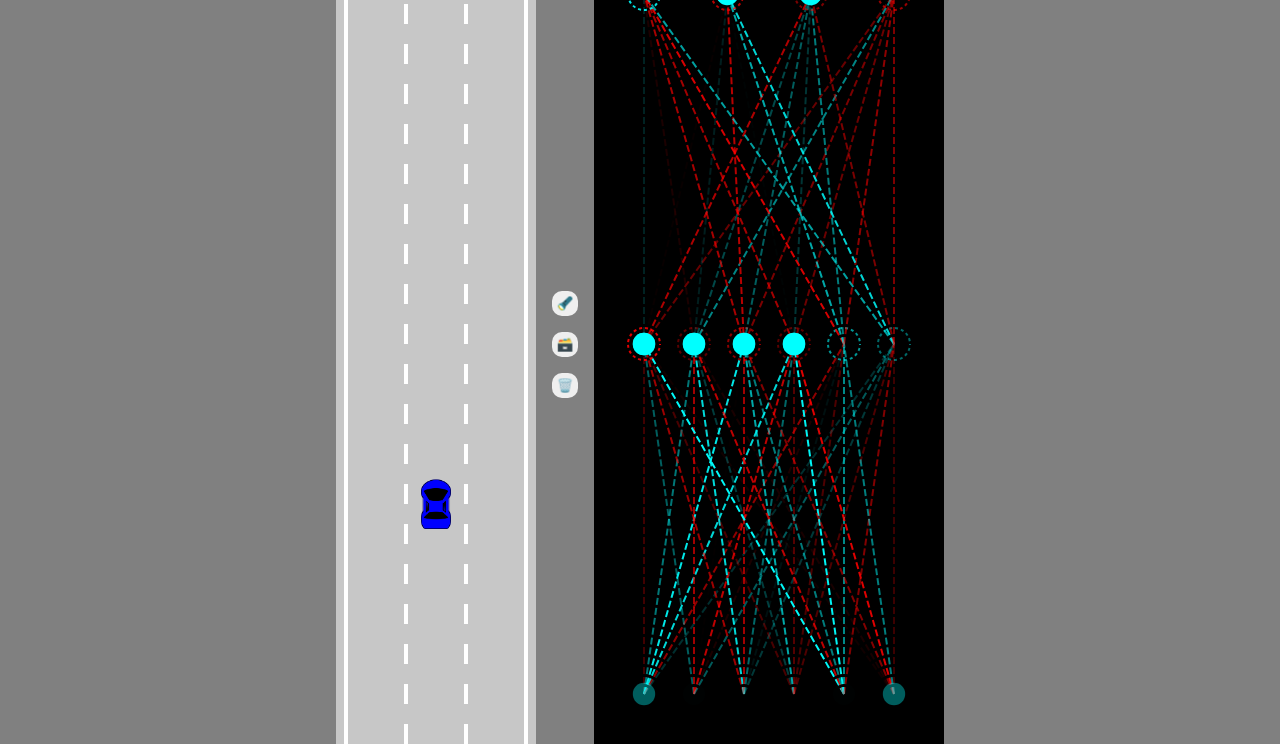
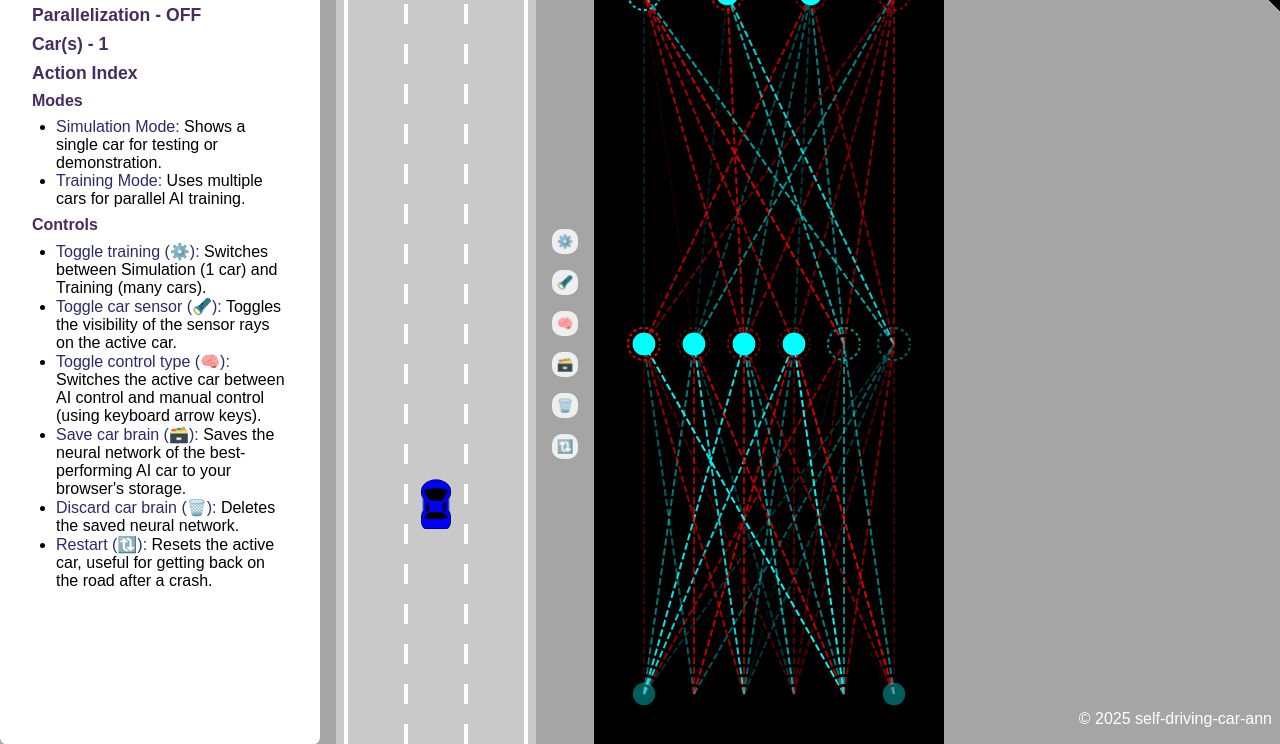
Before and after one commit to Suman373/self-driving-car, a website: page index.html in a window 1280 px wide. Shown: the part 56-800 px from the top of the page. Drawn offline with Linux system fonts and the light colour scheme.

Commit message:
feat:action index,mode btn, training btn added

```diff
--- a/index.html
+++ b/index.html
@@ -6,16 +6,62 @@
     <meta name="viewport" content="width=device-width, initial-scale=1.0">
     <title>Self driving car with ANN</title>
     <link rel="stylesheet" href="style.css">
+    <link rel="stylesheet" href="https://cdnjs.cloudflare.com/ajax/libs/font-awesome/7.0.0/css/all.min.css"
+        integrity="sha512-DxV+EoADOkOygM4IR9yXP8Sb2qwgidEmeqAEmDKIOfPRQZOWbXCzLC6vjbZyy0vPisbH2SyW27+ddLVCN+OMzQ=="
+        crossorigin="anonymous" referrerpolicy="no-referrer" />
 </head>
 
 <body>
+    <aside class="information-section">
+        <div class="content-wrapper">
+            <h2>Mode - <span id="training-mode-h1"></span></h2>
+            <h2>Parallelization - <span id="parallel-h1"></span></h2>
+            <h2>Car(s) - <span id="numcars-h1"></span></h2>
+            <h2>Action Index</h2>
+            <h3>Modes</h3>
+            <ul>
+                <li><span>Simulation Mode:</span> Shows a single car for testing or demonstration.</li>
+                <li><span>Training Mode:</span> Uses multiple cars for parallel AI training.</li>
+            </ul>
+            <h3>Controls</h3>
+            <ul>
+                <li><span>Toggle training (⚙️):</span> Switches between Simulation (1 car) and Training (many cars).
+                </li>
+                <li><span>Toggle car sensor (🔦):</span> Toggles the visibility of the sensor rays on the active
+                    car.
+                </li>
+                <li><span>Toggle control type (🧠):</span> Switches the active car between AI control and manual
+                    control
+                    (using keyboard arrow keys).</li>
+                <li><span>Save car brain (🗃️):</span> Saves the neural network of the best-performing AI car to
+                    your
+                    browser's storage.</li>
+                <li><span>Discard car brain (🗑️):</span> Deletes the saved neural network.</li>
+                <li><span>Restart (🔃):</span> Resets the active car, useful for getting back on the road after a
+                    crash.
+                </li>
+            </ul>
+        </div>
+    </aside>
+    <div class="call-out">
+        <a href="https://github.com/Suman373/self-driving-car" target="_blank" rel="no-opener"
+            referrerpolicy="no-referrer">
+            <i class="fa-brands fa-github"></i>
+        </a>
+    </div>
     <canvas id="carCanvas"></canvas>
     <div id="buttonsGrp">
-        <button onclick="toggleRays()">🔦</button>
-        <button onclick="save()">🗃️</button>
-        <button onclick="discard()">🗑️</button>
+        <button title="Toggle training" onclick="toggleParallelization()">⚙️</button>
+        <button title="Toggle car sensor" onclick="toggleRays()">🔦</button>
+        <button title="Toggle control type" onclick="toggleManualDrive()">🧠</button>
+        <button title="Save car brain" onclick="save()">🗃️</button>
+        <button title="Discard car brain" onclick="discard()">🗑️</button>
+        <button title="Restart" onclick="restartCar()">🔃</button>
     </div>
     <canvas id="annCanvas"></canvas>
+    <footer>
+        <p>&copy; 2025 self-driving-car-ann</p>
+    </footer>
     <script src="scripts/utils.js"></script>
     <script src="scripts/road.js"></script>
     <script src="scripts/visualizer.js"></script>
--- a/scripts/main.js
+++ b/scripts/main.js
@@ -4,11 +4,30 @@ const annCanvas = document.getElementById("annCanvas");
 annCanvas.width = 350;
 const carCtx = carCanvas.getContext("2d");
 const annCtx = annCanvas.getContext("2d");
+
 const road = new Road(carCanvas.width/2, carCanvas.width*0.9);
 
-const N = 1; // for parallelization
+const modeText = document.getElementById('training-mode-h1');
+const parallelText = document.getElementById('parallel-h1');
+const numCarsText = document.getElementById('numcars-h1');
+
+const userSettings = JSON.parse(localStorage.getItem("SDCANN")) || {n: 1, controlType: "AI"};
+const N = userSettings.n; // for parallelization
+const mode = userSettings.mode;
+numCarsText.textContent = `${N}`;
+if(userSettings.controlType === "AI" && userSettings.n === 1){
+    modeText.textContent = "Simulation";
+    parallelText.textContent = `OFF`;
+}else if(userSettings.controlType === "AI" && userSettings.n !== 1){
+    modeText.textContent = "Training";
+    parallelText.textContent = `ON`;
+}else if(userSettings.controlType === "KEYS"){
+    modeText.textContent = "Manual";
+    parallelText.textContent = `OFF`;
+}
+
+// console.log(userSettings);
 const cars = generateCars(N);
-
 
 const traffic = TRAFFIC_DATA?.map((tr)=> new Car(road.getLaneCenter(tr.lane),  tr.y, 30,50,"NPC",2, getRandomColor()));
 
@@ -24,6 +43,10 @@ if(localStorage.getItem('heroCarBrain')){
     }
 }
 
+function restartCar(){
+    window.location.reload();
+}
+
 function save(){
     localStorage.setItem('heroCarBrain',JSON.stringify(heroCar.brain));
 }
@@ -34,8 +57,9 @@ function discard(){
 
 function generateCars(N){
     const cars = [];
+    const carMode = userSettings.controlType === "KEYS" ? "KEYS" : "AI";
     for(let i=0;i<N;i++){
-        cars.push(new Car(road.getLaneCenter(1),100,30,50,"AI",5));
+        cars.push(new Car(road.getLaneCenter(1),100,30,50,carMode,5,"blue"));
     }
     return cars;
 }
@@ -44,6 +68,29 @@ function toggleRays(){
     if(heroCar && heroCar.sensor){
         heroCar.sensor.toggleRays();
     }
+}
+
+function toggleParallelization(){
+    // toggling training mode will override manual drive
+    if(userSettings.n === 1){
+        userSettings.n = 800;
+    }else {
+        userSettings.n = 1;
+    }
+    userSettings.controlType = "AI";
+    localStorage.setItem("SDCANN", JSON.stringify(userSettings));
+    window.location.reload();
+}
+
+function toggleManualDrive(){
+    if(userSettings.controlType === "AI"){
+        userSettings.controlType = "KEYS";
+    }else if(userSettings.controlType === "KEYS"){
+        userSettings.controlType = "AI";
+    }
+    userSettings.n = 1;
+    localStorage.setItem("SDCANN", JSON.stringify(userSettings));
+    window.location.reload();
 }
 
 animate();
@@ -58,8 +105,7 @@ function animate(time){
    }
 
    // main car with forward dir (min y value) => fitness function
-   heroCar = cars.find((cr)=> cr.y === Math.min(...cars.map(c=>c.y)));
-
+    heroCar = cars.find((cr)=> cr.y === Math.min(...cars.map(c=>c.y)));
 
     carCanvas.height = window.innerHeight;
     annCanvas.height = window.innerHeight;
--- a/style.css
+++ b/style.css
@@ -1,25 +1,57 @@
-*,*::before,*::after{
-    margin:0;
-    padding:0;
+*,
+*::before,
+*::after {
+    margin: 0;
+    padding: 0;
     box-sizing: border-box;
 }
 
-body{
-    background:gray;
+body {
+    background: rgb(165, 165, 165);
     overflow: hidden;
     display: flex;
     justify-content: center;
     align-items: center;
-    gap:1rem;
+    gap: 1rem;
+    position: relative;
+    font-family: sans-serif;
+    z-index: 0;
 }
 
-#buttonsGrp{
+a{
+    text-decoration: none;
+}
+
+h1,h2,h3{
+    color:rgb(71, 44, 96);
+}
+h1 {
+    font-size: 1.2rem;
+}
+
+h2 {
+    font-size: 1.1rem;
+}
+
+h3 {
+    font-size: 1rem;
+}
+
+li {
+    font: 1rem;
+}
+
+li span{
+    color: rgb(42, 42, 110);
+}
+
+#buttonsGrp {
     display: flex;
     flex-direction: column;
     gap: 1rem;
 }
 
-#buttonsGrp button{
+#buttonsGrp button {
     border: none;
     border-radius: 10px;
     padding: 5px;
@@ -27,14 +59,66 @@ body{
     place-content: center;
 }
 
-#buttonsGrp button:hover{
+#buttonsGrp button:hover {
     background-color: skyblue;
 }
 
-#carCanvas{
-    background:#ccccccee;
+#carCanvas {
+    background: #ccccccee;
 }
 
-#annCanvas{
-    background:#000;
+#annCanvas {
+    background: #000;
 }
+
+.information-section {
+    height: 100vh;
+    width: 20rem;
+    z-index: 1;
+    position: absolute;
+    top: 0;
+    left: 0;
+    display: flex;
+    flex-direction: column;
+    align-items: center;
+    justify-content: start;
+
+}
+
+.content-wrapper {
+    height: 100%;
+    padding: 2rem;
+    background-color: white;
+    border-radius: 0.4rem;
+    display: flex;
+    flex-direction: column;
+    gap: 0.5rem;
+    overflow-y: scroll;
+}
+.content-wrapper ul{
+    padding-left: 1.5rem;
+}
+
+footer{
+    position: fixed;
+    bottom: 1rem;
+    right:0.5rem;
+    color:white;
+}
+
+.call-out{
+    position: fixed;
+    height: 6rem;
+    width: 6rem;
+    top:-3rem;
+    right:-3rem;
+    background-color: black;
+    display: grid;
+    place-content: center;
+    transform: rotate(45deg);
+}
+.call-out a{
+    font-size: 1.5rem;
+    margin-top: 3rem;
+    color: white;
+}
```
Also changed, not shown: eslint.config.mjs (+4 -4 lines), README.md.
